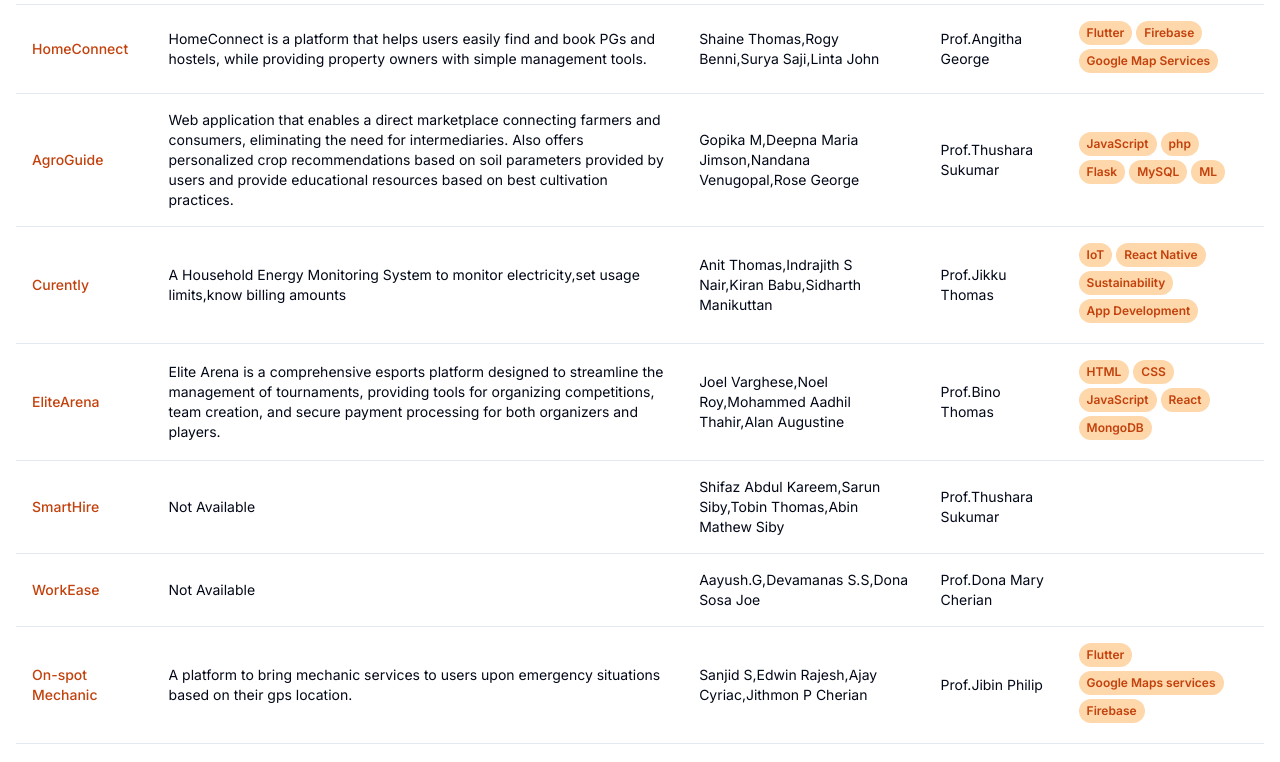
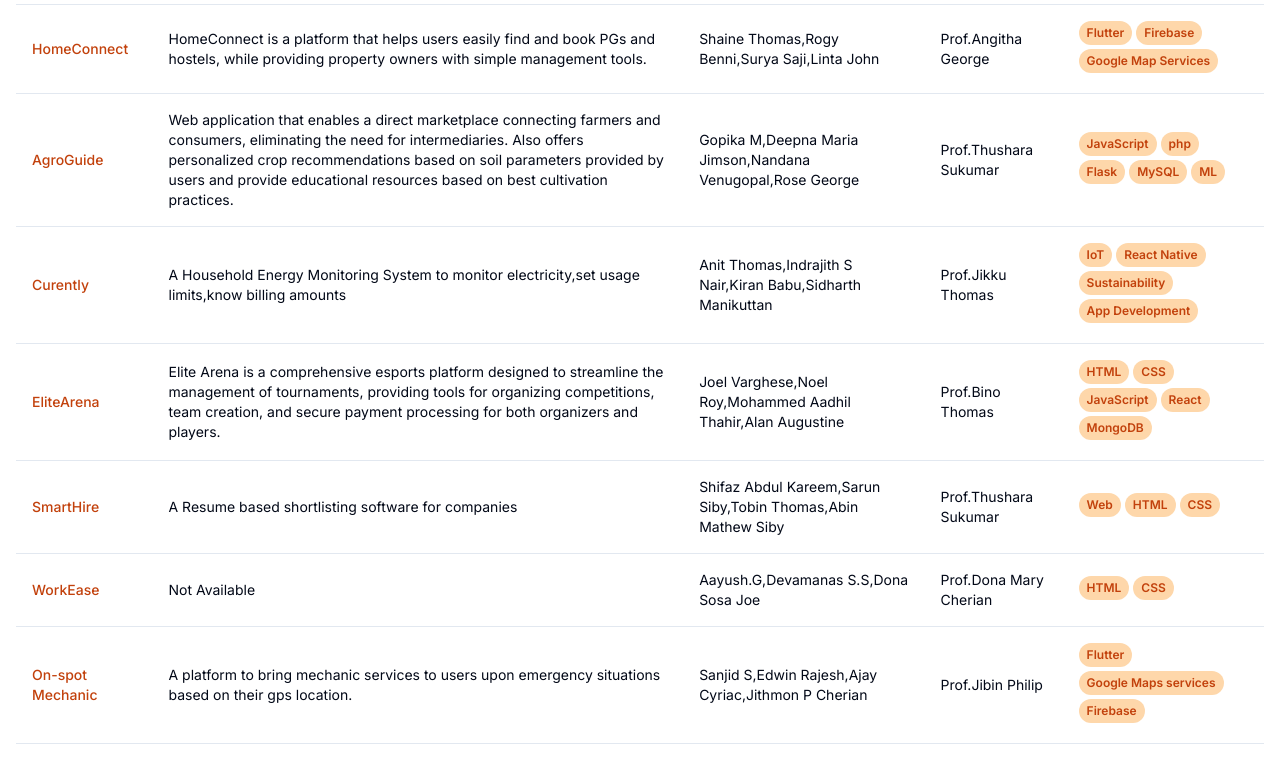
Before and after one commit to Sidharth-Manikuttan/Project-Shelf-CSE-SJCET, a Next.js app in the folder my-app/: page /project-shelf in a window 1280 px wide. Shown: the part 1345-2107 px from the top of the page. Built offline with nearby package versions, Linux system fonts and the light colour scheme.

Commit message:
Update project shelf page with consistent spacing in table headers

```diff
--- a/my-app/app/project-shelf/projects.js
+++ b/my-app/app/project-shelf/projects.js
@@ -1,11 +1,22 @@
 const projectsData = {
-    "2022": [
-        { id: 1, title: "AI-powered Campus Navigation System", description: "A mobile app using AI and AR for effortless campus navigation", students: "Alice Johnson, Bob Smith", supervisor: "Dr. Emily Brown", tags: ["AI", "AR", "Mobile App"] },
-        { id: 2, title: "Blockchain-based Academic Credential Verification", description: "Secure and transparent system for verifying academic credentials", students: "Charlie Davis, David Wilson", supervisor: "Prof. Michael Green", tags: ["Blockchain", "Security", "Web Development"] },
-    ],
+
     "2023": [
-        { id: 3, title: "AI-Enhanced Learning Management System", description: "Personalized learning platform with AI-driven content recommendations", students: "Eve Taylor, Frank Anderson", supervisor: "Dr. Sarah White", tags: ["AI", "Education Tech", "Web Development"] },
-        { id: 4, title: "Quantum-Resistant Cryptography Implementation", description: "Developing and implementing post-quantum cryptographic algorithms", students: "Grace Lee, Henry Martinez", supervisor: "Prof. Robert Black", tags: ["Cryptography", "Quantum Computing", "Security"] },
+        { id: 1, title: "IOT Based plastic detector", description: "Not Available", students: "Abin K Jaimon, Aravind Binu, Arun Kumar K Jose, Treesa Joseph", supervisor: "Prof. Bino Thomas", tags: ["IoT"] },
+        { id: 2, title: "Game-Dev", description: "Not Available", students: "Aimil Bij Joseph, Alen Emmanuel, Allen Alex Alaney, Pranav P", supervisor: "Prof. Mereen Thomas", tags: ["Game Development"] },
+        { id: 3, title: "HazeBuster(Vehicle license plate recognition for fog-haze environments)", description: "Not Available", students: "Aishwarya Sebastian, Amrutha Prakash, Ann Maria Sabu, Mubeena S", supervisor: "Prof. Gayathri R Krishna", tags: ["Computer Vision", "Image Processing"] },
+        { id: 4, title: "IoT Based Project For Blind People(Third Eye)", description: "Not Available", students: "Akhil Sanker S, Alphy George, Irene Molly Varughese, Rinta Maria Raju", supervisor: "Thushara Sukumar", tags: ["IoT", "Accessibility"] },
+        { id: 5, title: "EnviroGuard", description: "Not Available", students: "Alan Joy, Allwina Anna Soy Jose, Anitta Siby, Savio Shaji", supervisor: "Prof. Kishore Sebastian", tags: ["Environmental Monitoring"] },
+        { id: 6, title: "Tailored Recipes And Culinary", description: "Not Available", students: "Alenta Joseph, Juval James, Vishnu A.V", supervisor: "Prof. Syamamol T", tags: ["Food Tech"] },
+        { id: 7, title: "AI-Driven Video Prompt Analysis", description: "Not Available", students: "Allen Saji, Ashik David Roy, Nithin V. James, Reenphy George", supervisor: "Prof. Smitha Jacob", tags: ["Computer Vision", "AI"] },
+        { id: 8, title: "FarmSage", description: "Not Available", students: "Amala Maria Kuruvilla, Anitha P Benny, Manjusree Raveendran, Raina Raj", supervisor: "Prof. Mereen Thomas", tags: ["Agriculture", "Mobile App"] },
+        { id: 9, title: "TalkSync: A real time speech translation extension", description: "Not Available", students: "Anandu Unnikrishnan, Harinand S, Jithin Jerome, Sreelakshmi S", supervisor: "Prof. Maria Yesudas", tags: ["NLP", "Accessibility"] },
+        { id: 10, title: "Animal Intrusion detection", description: "Not Available", students: "Anita Augustine, Annu Rajesh, Gautham S, Ria Siby", supervisor: "Prof. Thushara Sukumar", tags: ["Computer Vision", "IoT"] },
+        { id: 11, title: "D-SIGN (Speech to Sign Translator)", description: "Not Available", students: "Krishnaveni M, Anna Jose, Bincy Benny, Sandra Maria Jose", supervisor: "Prof. Vimal Babu P", tags: ["NLP", "Accessibility"] },
+        { id: 12, title: "CogniCare", description: "Not Available", students: "Ashish Rajesh, Delna K Jose, Fahad Salim, Gautham Krishna N", supervisor: "Prof. Angitha George", tags: ["Healthcare", "Mobile App"] },
+        { id: 13, title: "Luminous Pursuit", description: "Not Available", students: "Benjamin Joseph, George John, Krishnaprasad CP, Sonu T Shaji", supervisor: "Prof. Ashly Thomas", tags: ["Gaming"] },
+        { id: 14, title: "DeepReality", description: "Not Available", students: "Harikrishnan Ashok, Mareena Roy, P S Arjun, V S Nikhil Maheswar", supervisor: "Prof. Athirasree Das", tags: ["Computer Vision", "AR/VR"] },
+        { id: 15, title: "TRACE", description: "Not Available", students: "Athul Soman, Joseph George, Thomson Stanes, Vimal Suresh", supervisor: "Prof. Dyni Thomas", tags: ["Sustainability"] },
+        { id: 16, title: "Smart Dustbin", description: "Not Available", students: "Nihal Vijoy, Rahul Babu, Shalon Mary Michael, Sona Joseph", supervisor: "Prof. Jibin Philip", tags: ["IoT", "Sustainability"] }
     ],
     "2024": [
         { id: 5, title: "Currently", description: "A Household electricty consumption monitoring solution", students: "Kiran Babu,Indrajith S Nair,Sidharth Manikuttan,Anit Thomas", supervisor: "Prof. Jikku Thomas", tags: ["IoT", "App Development", "FireBase", "React Native"] },
@@ -14,15 +25,15 @@ const projectsData = {
         { id: 8, title: "SecureWin", description: "A blockchain-based lottery system enchancing transparency and security in Kerala.", students: "Hridya Mathew,Jebin Tom,Vinny Elz Vincent,Tini Treesa Joseph", supervisor: "Prof.Angitha George", tags: ["Blockchain", "Flutter", "Firebase", "HTML", "CSS", "JavaScript", "Twilio"] },
         { id: 9, title: "MyClinicMate", description: "A online platform for managing medical appointments,allows patients to book appointments, find doctors, and receive notifications, while doctors can manage their schedules and provide patient updates.", students: "Abhinand R,Sona Binu,Theres Boby,Theresa Shaji", supervisor: "Prof.Ashly Thomas", tags: [] },
         { id: 10, title: "MeetMyHelper", description: "MeetMyHelper is a platform for easily finding, booking, and managing caregiving services.", students: "Kavya K A,Liya Tony,Maria Joe,Nayana Tony", supervisor: "Prof.Jibin Philip", tags: ["React", "Firebase"] },
-        { id: 11, title: "JourneySync", description: "Not Available", students: "Melvin Devasia,Adithyan B,Alishya Elezabath Tomy,Akhil Sabu", supervisor: "Prof.Dyni Thomas", tags: [] },
-        { id: 12, title: "Voltz", description: "Not Available", students: "Aadithyaa MD,Abel Abraham Philip,Sachin Philip,Thomas K Binu", supervisor: "Prof.Jikku Thomas", tags: [] },
+        { id: 11, title: "JourneySync", description: "Not Available", students: "Melvin Devasia,Adithyan B,Alishya Elezabath Tomy,Akhil Sabu", supervisor: "Prof.Dyni Thomas", tags: ["Web", "HTML", "CSS"] },
+        { id: 12, title: "Voltz", description: "Not Available", students: "Aadithyaa MD,Abel Abraham Philip,Sachin Philip,Thomas K Binu", supervisor: "Prof.Jikku Thomas", tags: ["IoT"] },
         { id: 13, title: "MathMindCare", description: "MathMindCare is a platform designed to detect the likelihood of dyscalculia in children and, if needed, offers targeted tasks and training to help them improve their mathematical skills", students: "Celcia George,Riya Mariya George,Sneha Shaji,Tesna Treesa Benny", supervisor: "Prof. Mereen Thomas", tags: ["HTML", "CSS", "JS", "SQL"] },
         { id: 14, title: "HomeConnect", description: "HomeConnect is a platform that helps users easily find and book PGs and hostels, while providing property owners with simple management tools.", students: "Shaine Thomas,Rogy Benni,Surya Saji,Linta John", supervisor: "Prof.Angitha George", tags: ["Flutter", "Firebase", "Google Map Services"] },
         { id: 15, title: "AgroGuide", description: "Web application that enables a direct marketplace connecting farmers and consumers, eliminating the need for intermediaries. Also  offers personalized crop recommendations based on soil parameters provided by users and provide educational resources based on best cultivation practices.", students: "Gopika M,Deepna Maria Jimson,Nandana Venugopal,Rose George", supervisor: "Prof.Thushara Sukumar", tags: ["JavaScript", "php", "Flask", "MySQL", "ML"] },
         { id: 16, title: "Curently", description: "A Household Energy Monitoring System to monitor electricity,set usage limits,know billing amounts", students: "Anit Thomas,Indrajith S Nair,Kiran Babu,Sidharth Manikuttan", supervisor: "Prof.Jikku Thomas", tags: ["IoT", "React Native", "Sustainability", "App Development"] },
         { id: 17, title: "EliteArena", description: "Elite Arena is a comprehensive esports platform designed to streamline the management of tournaments, providing tools for organizing competitions, team creation, and secure payment processing for both organizers and players.", students: "Joel Varghese,Noel Roy,Mohammed Aadhil Thahir,Alan Augustine", supervisor: "Prof.Bino Thomas", tags: ["HTML", "CSS", "JavaScript", "React", "MongoDB"] },
-        { id: 18, title: "SmartHire", description: "Not Available", students: "Shifaz Abdul Kareem,Sarun Siby,Tobin Thomas,Abin Mathew Siby", supervisor: "Prof.Thushara Sukumar", tags: [] },
-        { id: 19, title: "WorkEase", description: "Not Available", students: "Aayush.G,Devamanas S.S,Dona Sosa Joe", supervisor: "Prof.Dona Mary Cherian", tags: [] },
+        { id: 18, title: "SmartHire", description: "A Resume based shortlisting software for companies", students: "Shifaz Abdul Kareem,Sarun Siby,Tobin Thomas,Abin Mathew Siby", supervisor: "Prof.Thushara Sukumar", tags: ["Web", "HTML", "CSS"] },
+        { id: 19, title: "WorkEase", description: "Not Available", students: "Aayush.G,Devamanas S.S,Dona Sosa Joe", supervisor: "Prof.Dona Mary Cherian", tags: ["HTML", "CSS"] },
         { id: 20, title: "On-spot Mechanic", description: "A platform to bring mechanic services to users upon emergency situations based on their gps location.", students: "Sanjid S,Edwin Rajesh,Ajay Cyriac,Jithmon P Cherian", supervisor: "Prof.Jibin Philip", tags: ["Flutter", "Google Maps services", "Firebase"] },
         { id: 21, title: "Foodie Buddy", description: "A Recipe App", students: "Niketh A,Abin Varghese,Mathew Raino", supervisor: "Prof.Smitha Jacob", tags: ["Flutter", "Firebase"] }
     ]
```
